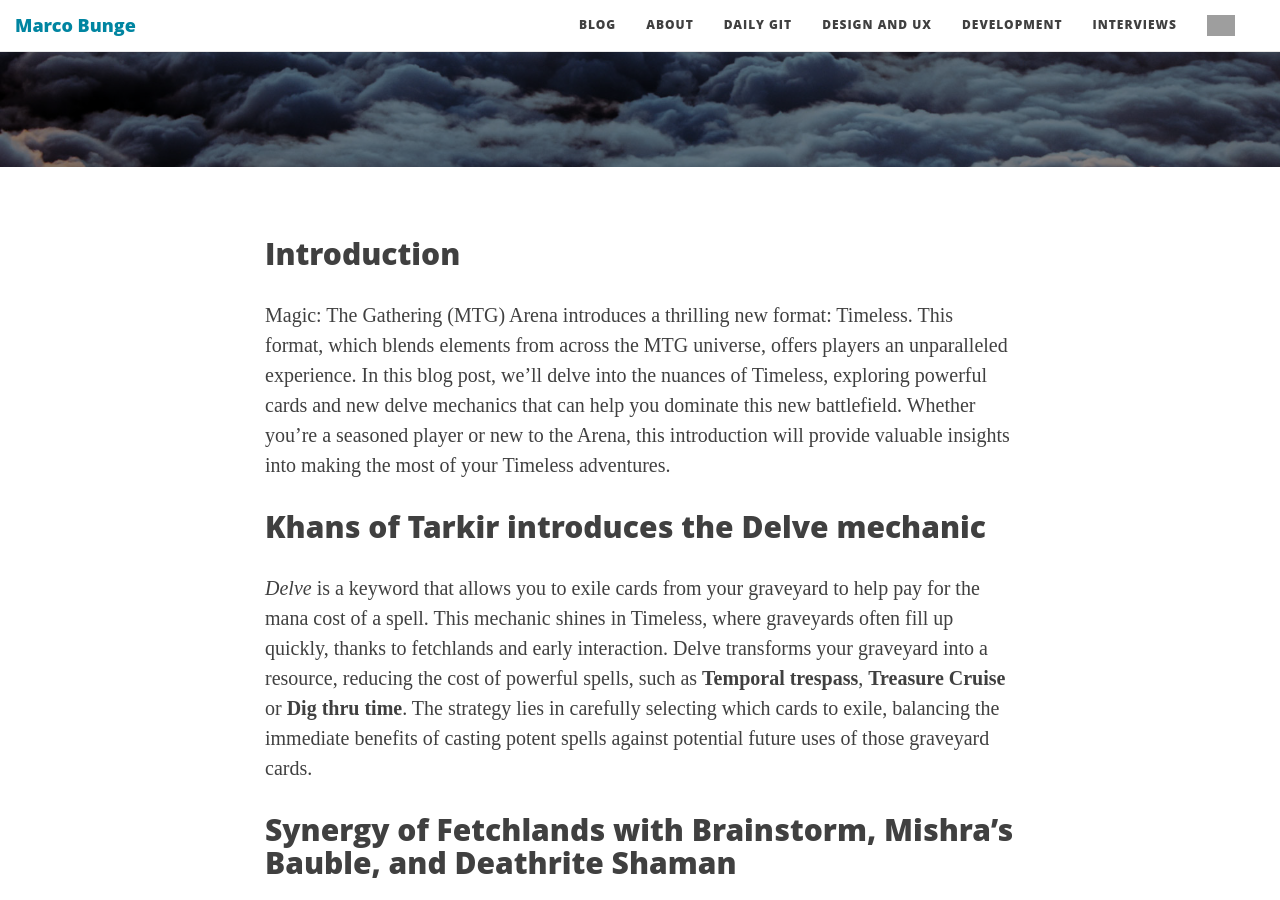
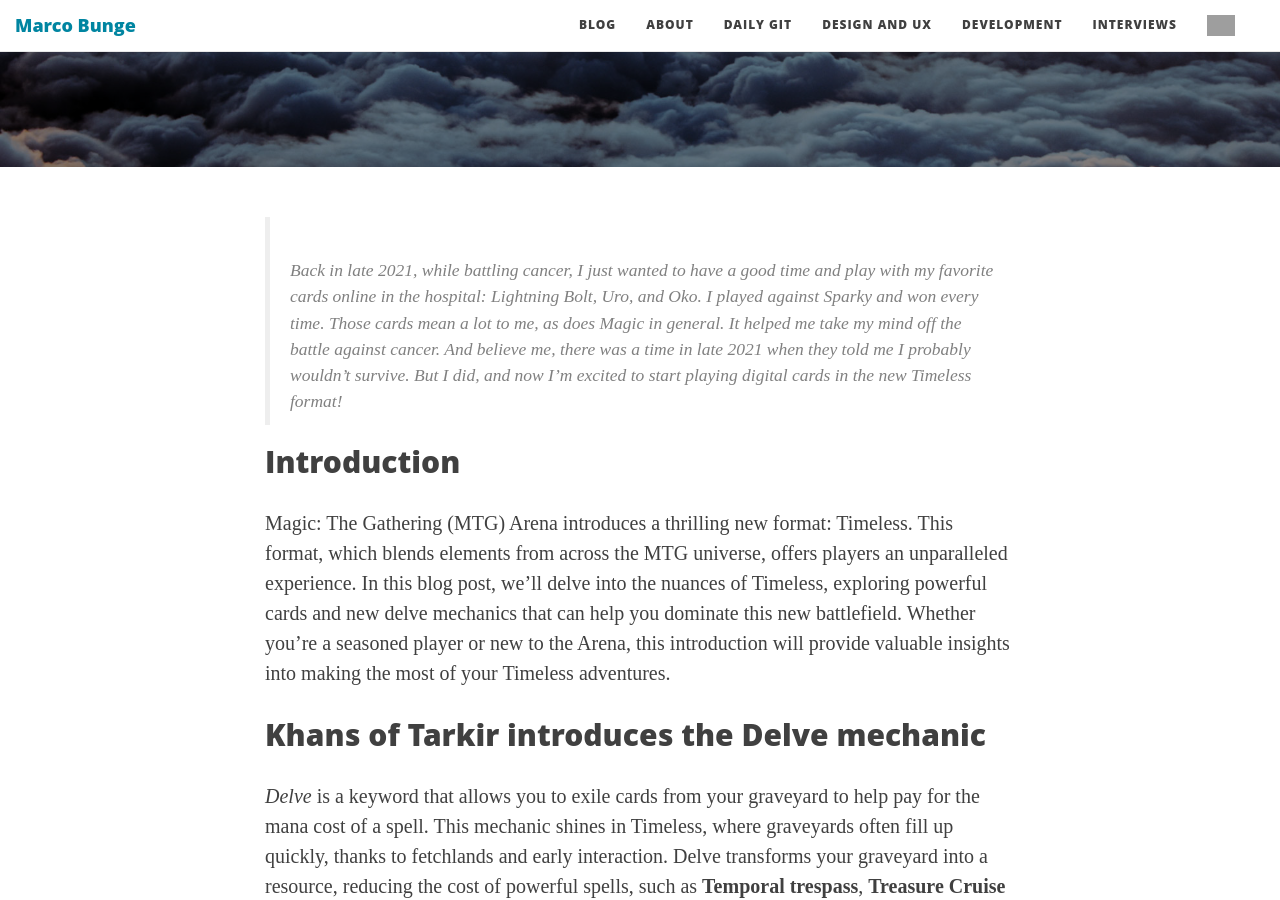
Before and after one commit to mbunge/mbunge.github.io, a Jekyll site: the page built from _posts/2023-12-10-mtg-arena-timeless-strategies-and-secrets.markdown, in a window 1280 px wide and 900 px high, scrolled down 429 px. Built offline with Jekyll 4.4.1, drawn with Linux system fonts in a browser that asks for light colours; grey boxes are pictures that could not be loaded.

Commit message:
Add zitat

```diff
--- a/_posts/2023-12-10-mtg-arena-timeless-strategies-and-secrets.markdown
+++ b/_posts/2023-12-10-mtg-arena-timeless-strategies-and-secrets.markdown
@@ -12,6 +12,8 @@
   - timeless
   - arena
 ---
+
+> Back in late 2021, while battling cancer, I just wanted to have a good time and play with my favorite cards online in the hospital: Lightning Bolt, Uro, and Oko. I played against Sparky and won every time. Those cards mean a lot to me, as does Magic in general. It helped me take my mind off the battle against cancer. And believe me, there was a time in late 2021 when they told me I probably wouldn't survive. But I did, and now I'm excited to start playing digital cards in the new Timeless format!
 
 ## Introduction
 
```
